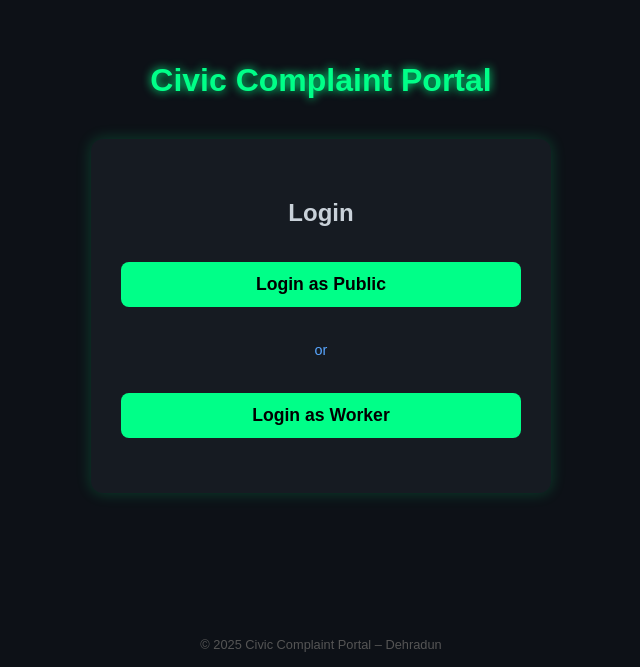
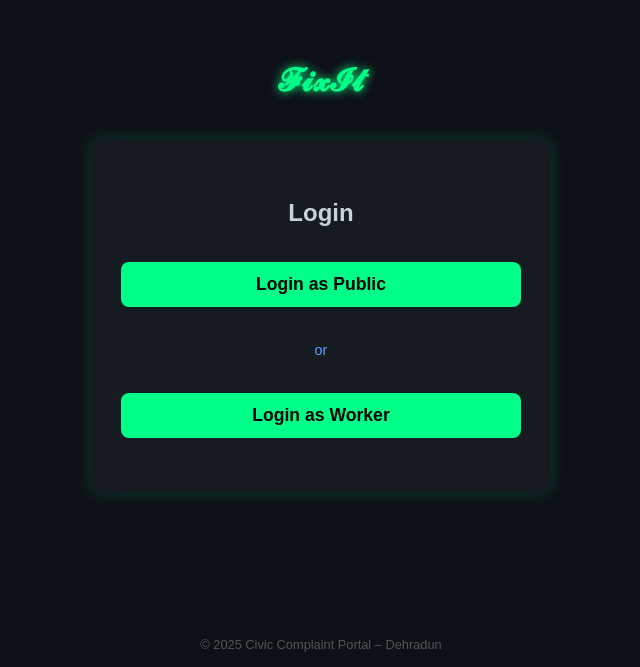
Before and after one commit to artsy-uday06/fixit, a plain HTML site: page index.html in a window 1280 px wide. Shown: the part 133-800 px from the top of the page, without its empty margins (319-959 px from the left). Drawn offline with Linux system fonts and the light colour scheme.

Commit message:
Update index.html

```diff
--- a/index.html
+++ b/index.html
@@ -68,7 +68,7 @@
   </style>
 </head>
 <body>
-  <h1>Civic Complaint Portal</h1>
+  <h1>𝓕𝓲𝔁𝓘𝓽</h1>
 
   <div class="login-container">
     <h2>Login</h2>
```
